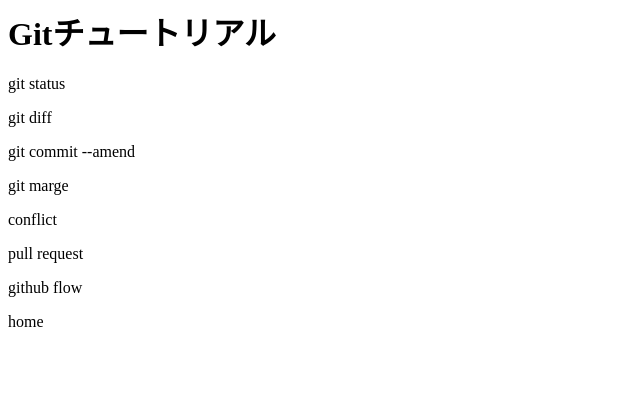
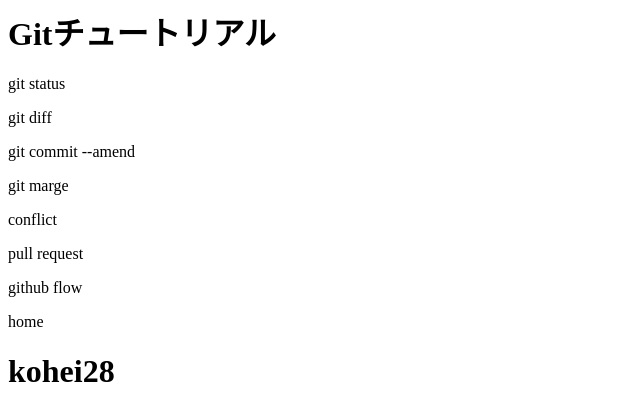
Before and after one commit to kohei28/git_tutorial, a plain HTML site: page index.html in a window 1280 px wide. Shown: the whole page, without its empty margins (0-640 px from the left). Drawn offline with Linux system fonts and the light colour scheme.

Commit message:
kohei28を追記

```diff
--- a/index.html
+++ b/index.html
@@ -7,3 +7,4 @@
 <p>pull request</p>
 <p>github flow</p>
 <p>home</p>
+<h1>kohei28</h1>
```
